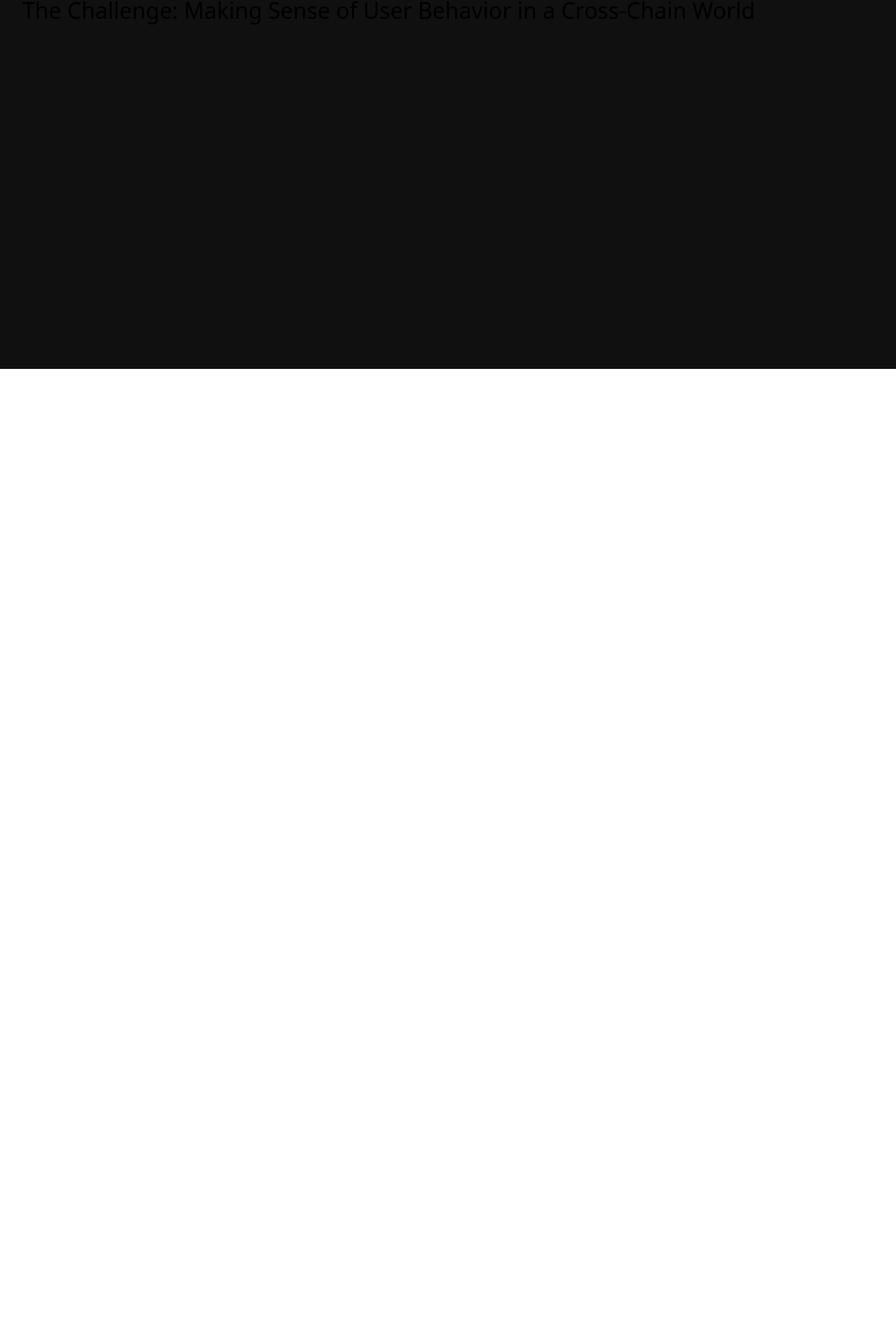
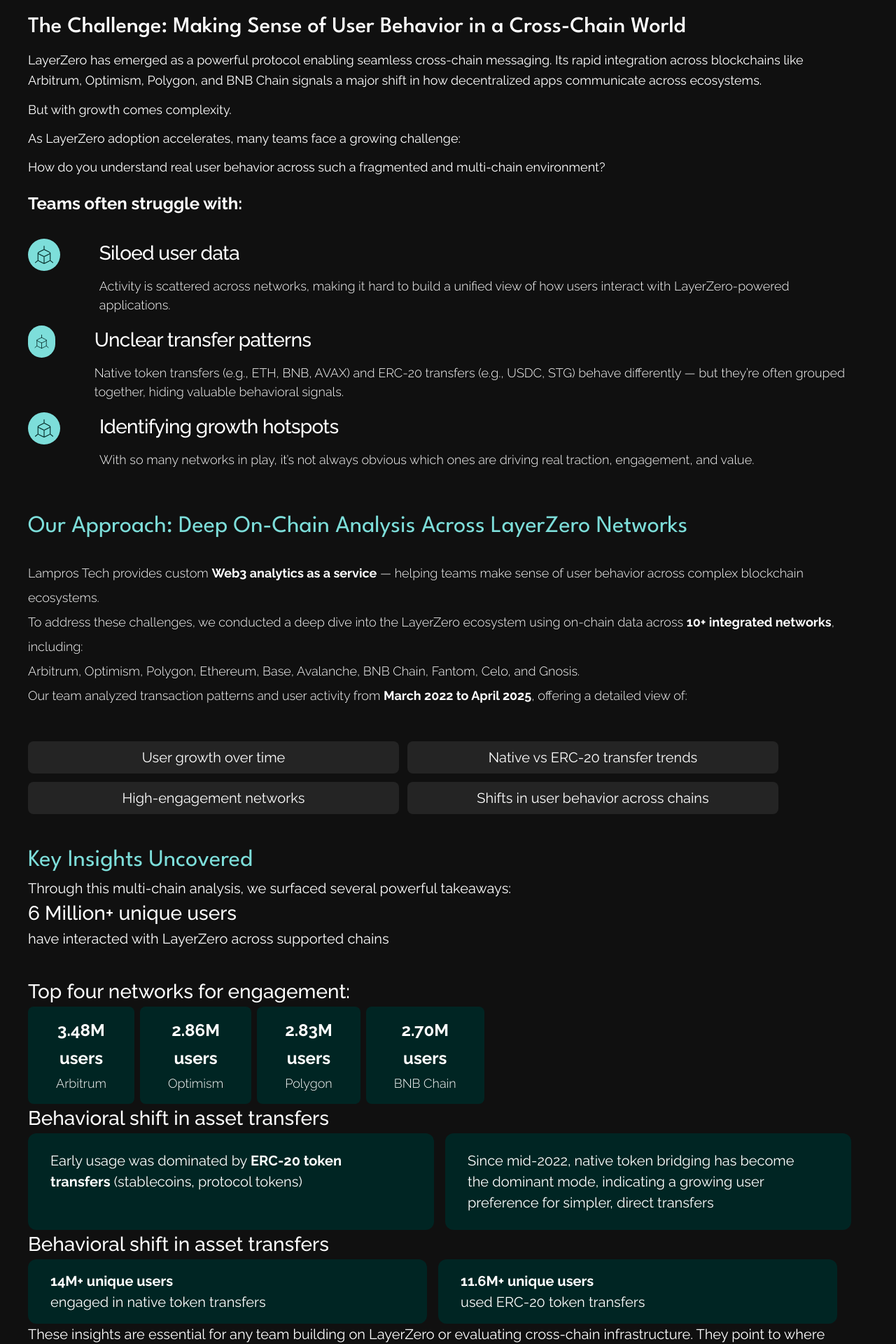
Before and after one commit to Lampros-Tech/data-analytics-landing-page, a Next.js app: page /case-studies in a window 1280 px wide. Shown: the part 273-2193 px from the top of the page at 70% size. Before the commit the page ends 800 px from the top, so only its background shows below. Built offline with nearby package versions, Linux system fonts and the light colour scheme.

Commit message:
Added content in case study page.

```diff
--- a/src/Component/CaseStudy/CaseStudyMain.tsx
+++ b/src/Component/CaseStudy/CaseStudyMain.tsx
@@ -1,19 +1,137 @@
-import React from 'react'
-import Header from '../HomePage/Header'
-import Typography from '../UI/Typography'
+import React from "react";
+import Header from "../HomePage/Header";
+import Typography from "../UI/Typography";
+import {teamStruggle, approach, engagement} from "../../data/teamStruggle";
+import image from "@/assets/images/work/work1.svg";
+import Image from "next/image";
 
 const CaseStudyMain = () => {
   return (
     <div className="relative bg-[#101010] min-h-screen">
-       <Header/>
-       <div className="ml-8 mr-12 3xl:max-w-[1600px] 3xl:mx-auto pt-16">
-        <h1 className='text-[#7DDEDA] font-[400] text-[4rem] font-leaguespartan tracking-tight leading-[60px] mt-20' >
-        Illuminate LayerZero Growth: Understand User Behavior Across the Expanding Ecosystem
+      <Header />
+      <div className="ml-10 mr-14 3xl:max-w-[1600px] 3xl:mx-auto pt-16">
+        <h1 className="text-[#7DDEDA] font-[400] text-[4rem] font-leaguespartan tracking-tight leading-[60px] mt-20 mb-6">
+          Illuminate LayerZero Growth: Understand User Behavior Across the
+          Expanding Ecosystem
         </h1>
-        <p className='font-[500] text-[2rem] '>The Challenge: Making Sense of User Behavior in a Cross-Chain World</p>
+        <Typography variant="h7" className="font-leaguespartan mb-2">
+          The Challenge: Making Sense of User Behavior in a Cross-Chain World
+        </Typography>
+        <Typography variant="body1" className="mb-3 font-raleway">
+          LayerZero has emerged as a powerful protocol enabling seamless
+          cross-chain messaging. Its rapid integration across blockchains like
+          Arbitrum, Optimism, Polygon, and BNB Chain signals a major shift in
+          how decentralized apps communicate across ecosystems.
+        </Typography>
+        <Typography variant="body1" className="mb-3 font-raleway">
+          But with growth comes complexity.
+        </Typography>
+        <Typography variant="body1" className="mb-3 font-raleway">
+          As LayerZero adoption accelerates, many teams face a growing
+          challenge:
+        </Typography>
+        <Typography variant="body1" className="mb-5 font-raleway">
+          How do you understand real user behavior across such a fragmented and
+          multi-chain environment?
+        </Typography>
+
+        <p className="font-raleway text-[24px] font-[700] text-white mb-8">
+          Teams often struggle with:
+        </p>
+        {teamStruggle.map((item, index) => (
+          <div className="flex gap-14">
+            <div className="rounded-full p-2 h-fit bg-[#7DDEDA]">
+              <Image src={image} alt="" className="size-[30px]" />
+            </div>
+            <div className="text-white mb-4 font-raleway">
+              <h1 className="font-[500] text-[28px] tracking-tight mb-3">
+                {item.title}
+              </h1>
+              <p className="font-[300] text-[18px] ">{item.description}</p>
+            </div>
+          </div>
+        ))}
+
+        <h1 className="text-[#7DDEDA] font-[400] text-[34px] font-leaguespartan mt-10">
+          Our Approach: Deep On-Chain Analysis Across LayerZero Networks
+        </h1>
+        <p className="font-[300] text-[18px] font-raleway text-white leading-[35px] mt-6">
+          Lampros Tech provides custom{" "}
+          <span className="font-[700]">Web3 analytics as a service</span> —
+          helping teams make sense of user behavior across complex blockchain
+          ecosystems.
+          <br />
+          To address these challenges, we conducted a deep dive into the
+          LayerZero ecosystem using on-chain data across{" "}
+          <span className="font-[700]">10+ integrated networks</span>,
+          including:
+          <br />
+          Arbitrum, Optimism, Polygon, Ethereum, Base, Avalanche, BNB Chain,
+          Fantom, Celo, and Gnosis.
+          <br />
+          Our team analyzed transaction patterns and user activity from{" "}
+          <span className="font-[700]">March 2022 to April 2025</span>, offering
+          a detailed view of:
+        </p>
+        <div className="grid grid-cols-1 md:grid-cols-2 gap-3 w-fit mt-12">
+        {approach.map((item)=>(
+          <div className="bg-[#242424] text-white rounded-lg font-raleway font-[400] text-[20px] max-w-[550px] min-w-[530px] py-2 flex justify-center">
+            {item.title}
+          </div>
+        ))}
+        </div>
+        <h1 className="text-[#7DDEDA] font-[400] text-[34px] font-leaguespartan mt-10">
+        Key Insights Uncovered
+        </h1>
+        <p className="font-[400] text-[20px] font-raleway text-white">Through this multi-chain analysis, we surfaced several powerful takeaways:</p>
+        <p className="font-[500] text-[28px] font-raleway text-white">6 Million+ unique users</p>
+        <p className="font-[400] text-[20px] font-raleway text-white">have interacted with LayerZero across supported chains</p>
+
+        <h3 className="text-white font-[500] text-[28px] font-raleway mt-10">Top four networks for engagement:</h3>
+        <div className="flex gap-2">
+        {engagement.map((item)=>(
+          <div className="bg-[#002523] py-4 px-10 rounded-lg flex flex-col items-center gap-1">
+            <p className="font-[700] text-[24px] font-raleway text-white">{item.value}</p>
+            <p className="font-[700] text-[24px] font-raleway text-white">users</p>
+            <p className="font-[300] text-[18px] font-raleway text-white">{item.chain}</p>
+          </div>
+        ))}
+        </div>
+
+        <p className="font-[500] text-[28px] font-raleway text-white">Behavioral shift in asset transfers</p>
+        <div className="text-white font-raleway flex gap-4">
+          <div className="bg-[#002523] rounded-xl py-6 pl-8 pr-12 max-w-[580px] min-w-[570px] font-[400] text-[20px]">Early usage was dominated by <span className="font-[700]">ERC-20 token transfers</span> (stablecoins, protocol tokens)</div>
+          <div className="bg-[#002523] rounded-xl py-6 pl-8 pr-12 max-w-[580px] min-w-[570px] font-[400] text-[20px]">Since mid-2022, native token bridging has become the dominant mode, indicating a growing user preference for simpler, direct transfers</div>
+        </div>
+        <p className="font-[500] text-[28px] font-raleway text-white">Behavioral shift in asset transfers</p>
+        <div className="text-white font-raleway flex gap-4">
+          <div className="bg-[#002523] rounded-xl py-4 pl-8 pr-12 max-w-[580px] min-w-[570px] font-[400] text-[20px]"><span className="font-[700]">14M+ unique users </span><br/>
+          engaged in native token transfers</div>
+          <div className="bg-[#002523] rounded-xl py-4 pl-8 pr-12 max-w-[580px] min-w-[570px] font-[400] text-[20px]"><span className="font-[700]">11.6M+ unique users </span><br/>
+          used ERC-20 token transfers</div>
+        </div>
+        <p className="font-[400] text-[20px] font-raleway text-white">These insights are essential for any team building on LayerZero or evaluating cross-chain infrastructure. They point to where users are most active, how they prefer to move assets, and how those preferences are evolving.</p>
+
+        <h1 className="text-[#7DDEDA] font-[400] text-[34px] font-leaguespartan mt-10">
+        Why It Matters: Strategy Backed by Data
+        </h1>
+        <p className="font-[400] text-[20px] font-raleway text-white">Whether you’re planning a new integration or scaling an existing dApp, <span className="font-[700]">knowing how users behave in the LayerZero ecosystem gives you an edge.</span>
+        </p>
+        <p className="font-[700] text-[24px] font-raleway text-white">Working with Lampros Tech means you gain:
+        </p>
+        <div className="grid grid-cols-1 md:grid-cols-2 gap-3 w-fit mt-12">
+        {approach.map((item)=>(
+          <div className="bg-[#242424] text-white rounded-lg font-raleway font-[400] text-[20px] max-w-[550px] min-w-[530px] py-2 flex justify-center">
+            {item.title}
+          </div>
+        ))}
+        </div>
+        <div className="bg-[#7DDEDA] rounded-2xl">
+
+        </div>
       </div>
-      </div>
-  )
-}
+    </div>
+  );
+};
 
-export default CaseStudyMain
+export default CaseStudyMain;
--- /dev/null
+++ b/src/data/teamStruggle.ts
@@ -0,0 +1,44 @@
+interface TeamStruggle {
+    title: string;
+    description: string;
+  }
+interface approachType {
+    title: string;
+  }
+interface engagementType {
+    value: string;
+    chain:string;
+  }
+
+  export const teamStruggle: TeamStruggle[] = [
+    {
+      title: "Siloed user data",
+      description:
+        "Activity is scattered across networks, making it hard to build a unified view of how users interact with LayerZero-powered applications."
+    },
+    {
+      title: "Unclear transfer patterns",
+      description:
+        "Native token transfers (e.g., ETH, BNB, AVAX) and ERC-20 transfers (e.g., USDC, STG) behave differently — but they’re often grouped together, hiding valuable behavioral signals."
+    },
+    {
+      title: "Identifying growth hotspots",
+      description:
+        "With so many networks in play, it’s not always obvious which ones are driving real traction, engagement, and value."
+    }
+  ];
+
+  // export teamStruggle;
+
+  export const approach: approachType[]=[
+    {title:"User growth over time"},
+    {title:"Native vs ERC-20 transfer trends"},
+    {title:"High-engagement networks"},
+    {title:"Shifts in user behavior across chains"},
+  ]
+  export const engagement: engagementType[]=[
+    {value:"3.48M",chain:"Arbitrum"},
+    {value:"2.86M",chain:"Optimism"},
+    {value:"2.83M",chain:"Polygon"},
+    {value:"2.70M",chain:"BNB Chain"},
+  ]
```
